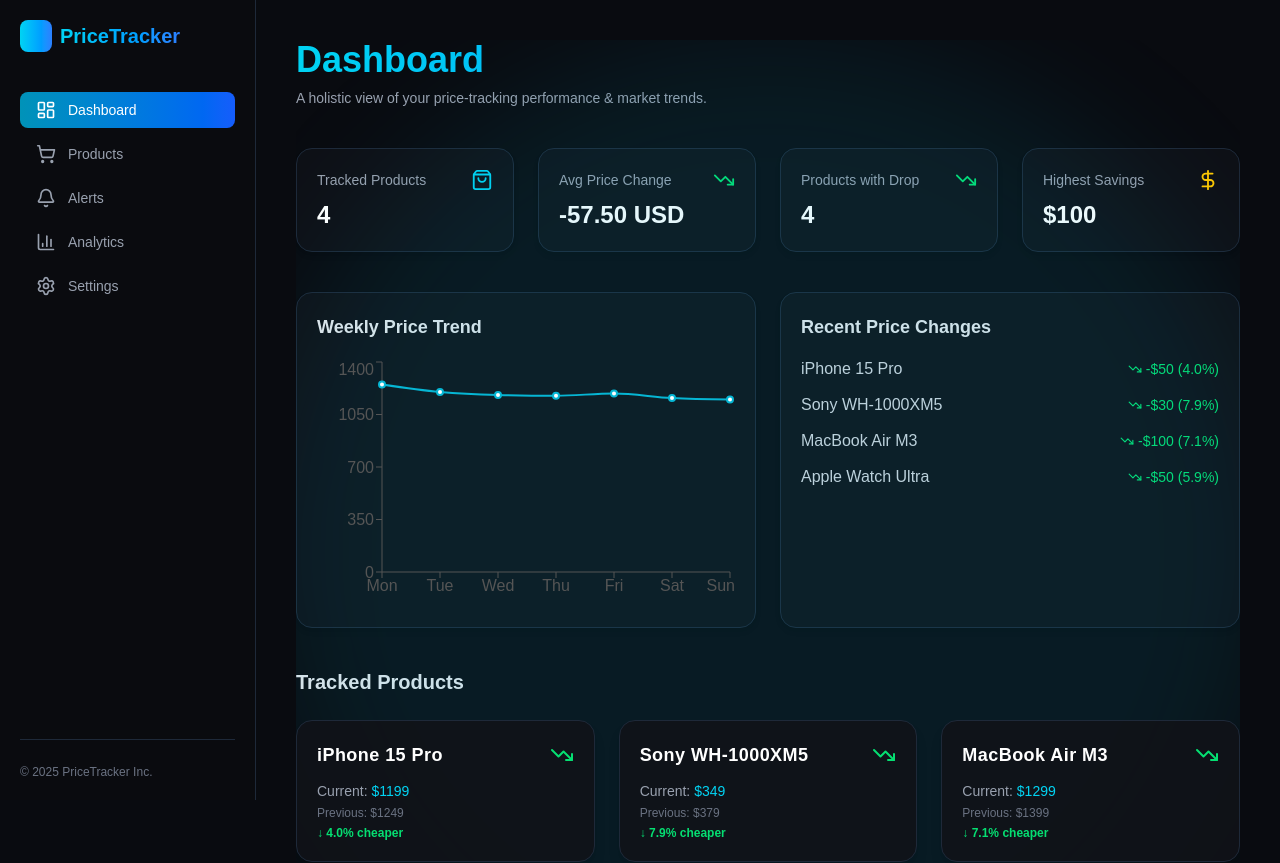
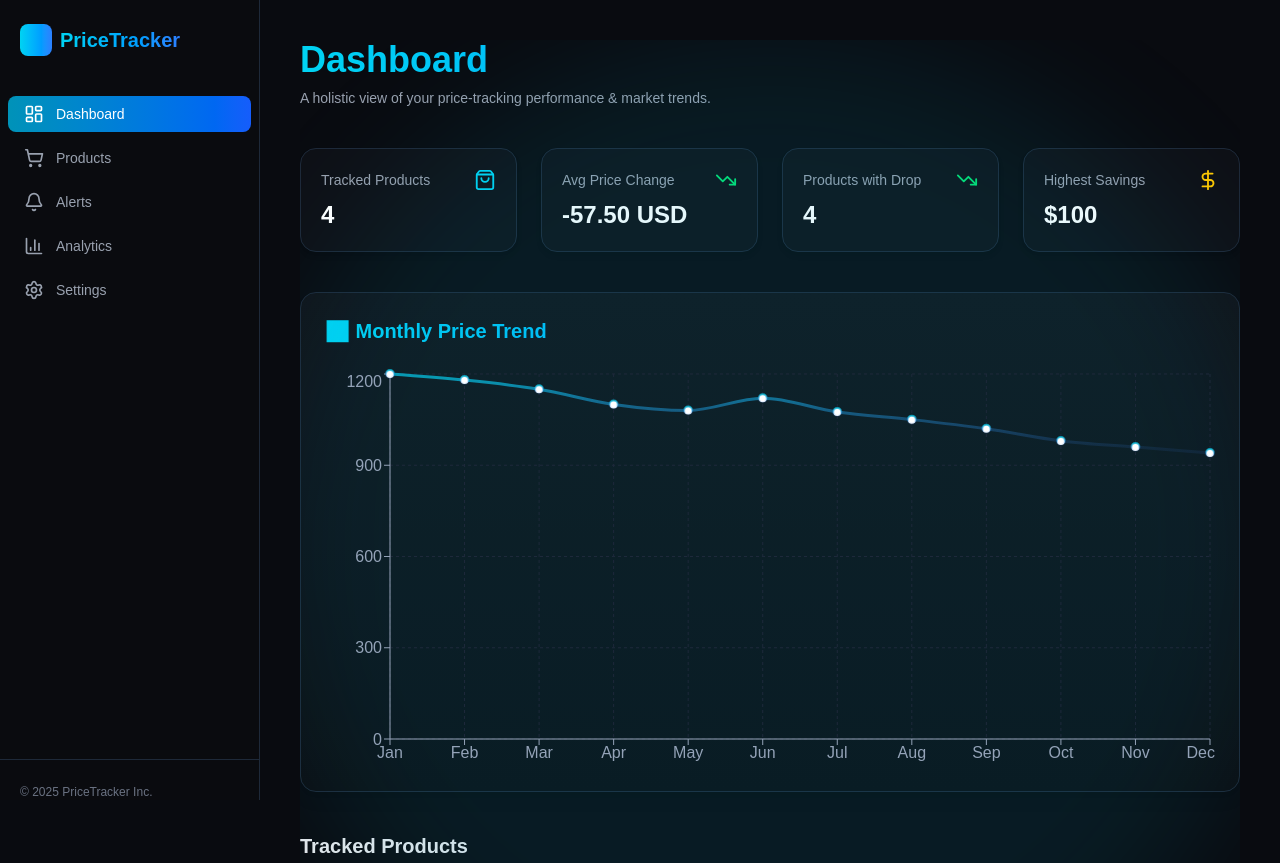
Before and after one commit to swaraj608/Price-Tracker, a Next.js app: page /dashboard in a window 1280 px wide. Shown: the top 863 px of the page. Built offline with nearby package versions, Linux system fonts and the light colour scheme.

Commit message:
Dashboard Modified

```diff
--- a/src/app/dashboard/layout.tsx
+++ b/src/app/dashboard/layout.tsx
@@ -1,4 +1,6 @@
-import React from "react";
+"use client";
+
+import React, { useState, useRef, useEffect } from "react";
 import Sidebar from "@/components/Layout/Sidebar";
 import Topbar from "@/components/Layout/Topbar";
 
@@ -7,13 +9,50 @@ export default function DashboardLayout({
 }: {
   children: React.ReactNode;
 }) {
+  // Sidebar width state
+  const [sidebarWidth, setSidebarWidth] = useState(260); // default width
+  const isDragging = useRef(false);
+
+  // --- Mouse handlers for resizing sidebar ---
+  const handleMouseDown = () => {
+    isDragging.current = true;
+  };
+
+  const handleMouseMove = (e: MouseEvent) => {
+    if (!isDragging.current) return;
+    const newWidth = Math.min(Math.max(e.clientX, 80), 320); // limit between 80px - 320px
+    setSidebarWidth(newWidth);
+  };
+
+  const handleMouseUp = () => {
+    isDragging.current = false;
+  };
+
+  // Attach / detach listeners
+  useEffect(() => {
+    window.addEventListener("mousemove", handleMouseMove);
+    window.addEventListener("mouseup", handleMouseUp);
+    return () => {
+      window.removeEventListener("mousemove", handleMouseMove);
+      window.removeEventListener("mouseup", handleMouseUp);
+    };
+  }, []);
+
   return (
     <div className="flex min-h-screen bg-[#090b10] text-white">
-      {/* Sidebar */}
-      <Sidebar />
+      {/* 🧩 Sidebar (resizable) */}
+      <div
+        style={{ width: sidebarWidth }}
+        className="relative transition-[background] duration-200 ease-in-out"
+      >
+        <Sidebar width={sidebarWidth} onMouseDown={handleMouseDown} />
+      </div>
 
-      {/* Main content */}
-      <div className="flex-1 md:ml-64">
+      {/* 🧠 Main content — adjusts with sidebar */}
+      <div
+        style={{ width: `calc(100% - ${sidebarWidth}px)` }}
+        className="transition-all duration-200"
+      >
         <Topbar />
         <div className="p-6 md:p-10">{children}</div>
       </div>
--- a/src/app/dashboard/page.tsx
+++ b/src/app/dashboard/page.tsx
@@ -4,7 +4,7 @@ import { useState } from "react";
 import KPISection from "@/components/Dashboard/KPISection";
 import PriceTrendChart from "@/components/Dashboard/PriceTrendChart";
 import ProductGrid from "@/components/Dashboard/ProductGrid";
-import RecentChanges from "@/components/Dashboard/RecentChanges";
+//import RecentChanges from "@/components/Dashboard/RecentChanges";
 
 export default function Dashboard() {
   const [products] = useState([
@@ -48,10 +48,10 @@ export default function Dashboard() {
       />
 
       {/* Charts Section */}
-      <section className="grid md:grid-cols-2 gap-6 my-10">
-        <PriceTrendChart />
-        <RecentChanges products={products} />
+       <section className="w-full my-10">
+           <PriceTrendChart />
       </section>
+
 
       {/* Product Grid */}
       <ProductGrid products={products} />
--- a/src/components/Dashboard/PriceTrendChart.tsx
+++ b/src/components/Dashboard/PriceTrendChart.tsx
@@ -1,27 +1,68 @@
 "use client";
 
-import { LineChart, Line, XAxis, YAxis, Tooltip, ResponsiveContainer } from "recharts";
+import React from "react";
+import {
+  LineChart,
+  Line,
+  XAxis,
+  YAxis,
+  Tooltip,
+  ResponsiveContainer,
+  CartesianGrid,
+} from "recharts";
 
+// 🗓️ Monthly Data
 const data = [
-  { name: "Mon", avg: 1250 },
-  { name: "Tue", avg: 1200 },
-  { name: "Wed", avg: 1180 },
-  { name: "Thu", avg: 1175 },
-  { name: "Fri", avg: 1190 },
-  { name: "Sat", avg: 1160 },
-  { name: "Sun", avg: 1150 },
+  { name: "Jan", price: 1200 },
+  { name: "Feb", price: 1180 },
+  { name: "Mar", price: 1150 },
+  { name: "Apr", price: 1100 },
+  { name: "May", price: 1080 },
+  { name: "Jun", price: 1120 },
+  { name: "Jul", price: 1075 },
+  { name: "Aug", price: 1050 },
+  { name: "Sep", price: 1020 },
+  { name: "Oct", price: 980 },
+  { name: "Nov", price: 960 },
+  { name: "Dec", price: 940 },
 ];
 
 export default function PriceTrendChart() {
   return (
-    <div className="bg-[#101218]/80 rounded-2xl border border-gray-800 p-5 shadow-md hover:border-cyan-500/30 transition-all">
-      <h3 className="text-lg font-semibold mb-4 text-gray-200">Weekly Price Trend</h3>
-      <ResponsiveContainer width="100%" height={250}>
+    <div className="w-full h-[500px] bg-gradient-to-b from-[#101218] to-[#0b0c10] border border-gray-800 rounded-2xl p-6 shadow-lg">
+      <h2 className="text-xl font-semibold mb-6 bg-gradient-to-r from-cyan-400 to-blue-500 bg-clip-text text-transparent">
+        📈 Monthly Price Trend
+      </h2>
+
+      <ResponsiveContainer width="100%" height="90%">
         <LineChart data={data}>
-          <XAxis dataKey="name" stroke="#555" />
-          <YAxis stroke="#555" />
-          <Tooltip contentStyle={{ backgroundColor: "#111", borderColor: "#333" }} />
-          <Line type="monotone" dataKey="avg" stroke="#06b6d4" strokeWidth={2} />
+          <defs>
+            <linearGradient id="colorPrice" x1="0" y1="0" x2="0" y2="1">
+              <stop offset="5%" stopColor="#06b6d4" stopOpacity={0.8} />
+              <stop offset="95%" stopColor="#3b82f6" stopOpacity={0.1} />
+            </linearGradient>
+          </defs>
+
+          <CartesianGrid strokeDasharray="3 3" stroke="#1e293b" />
+          <XAxis dataKey="name" stroke="#94a3b8" />
+          <YAxis stroke="#94a3b8" />
+          <Tooltip
+            contentStyle={{
+              backgroundColor: "#0f172a",
+              border: "1px solid #1e293b",
+              borderRadius: "8px",
+            }}
+            labelStyle={{ color: "#94a3b8" }}
+            itemStyle={{ color: "#06b6d4" }}
+          />
+          <Line
+            type="monotone"
+            dataKey="price"
+            stroke="url(#colorPrice)"
+            strokeWidth={3}
+            dot={{ r: 4, strokeWidth: 2 }}
+            activeDot={{ r: 6 }}
+          />
         </LineChart>
       </ResponsiveContainer>
     </div>
--- a/src/components/Layout/Sidebar.tsx
+++ b/src/components/Layout/Sidebar.tsx
@@ -10,6 +10,14 @@ import {
   ShoppingCart,
 } from "lucide-react";
 
+export default function Sidebar({
+  width,
+  onMouseDown,
+}: {
+  width: number;
+  onMouseDown: () => void;
+}) {
+  const pathname = usePathname();
   const navItems = [
     { name: "Dashboard", icon: <LayoutDashboard size={20} />, href: "/dashboard" },
     { name: "Products", icon: <ShoppingCart size={20} />, href: "/products" },
@@ -18,21 +26,28 @@ const navItems = [
     { name: "Settings", icon: <Settings size={20} />, href: "/settings" },
   ];
 
-export default function Sidebar() {
-  const pathname = usePathname();
-
   return (
-    <aside className="hidden md:flex flex-col w-64 bg-[#0b0c10]/95 border-r border-gray-800 p-5 fixed h-screen">
-      {/* ✅ Logo / Brand (now clickable) */}
-      <Link href="/" className="flex items-center gap-2 mb-10 hover:opacity-90 transition">
+    <aside
+      style={{ width }}
+      className="h-screen bg-[#0b0c10]/95 border-r border-gray-800 fixed left-0 top-0 flex flex-col transition-[width] duration-200"
+    >
+      {/* Logo */}
+      <Link
+        href="/"
+        className={`flex items-center gap-2 mb-10 px-5 mt-6 hover:opacity-90 transition ${
+          width < 150 && "justify-center"
+        }`}
+      >
         <div className="w-8 h-8 bg-gradient-to-r from-cyan-400 to-blue-500 rounded-lg" />
+        {width > 150 && (
           <h1 className="font-bold text-xl bg-gradient-to-r from-cyan-400 to-blue-500 bg-clip-text text-transparent">
             PriceTracker
           </h1>
+        )}
       </Link>
 
       {/* Navigation */}
-      <nav className="flex flex-col gap-2">
+      <nav className="flex flex-col gap-2 px-2">
         {navItems.map((item) => {
           const active = pathname.startsWith(item.href);
           return (
@@ -43,19 +58,28 @@ export default function Sidebar() {
                 active
                   ? "bg-gradient-to-r from-cyan-600 to-blue-600 text-white"
                   : "text-gray-400 hover:text-white hover:bg-[#1a1c22]"
-              }`}
+              } ${width < 150 && "justify-center"}`}
             >
               {item.icon}
-              {item.name}
+              {width > 150 && item.name}
             </Link>
           );
         })}
       </nav>
 
       {/* Footer */}
-      <div className="mt-auto pt-6 border-t border-gray-800 text-gray-500 text-xs">
+      {width > 150 && (
+        <div className="mt-auto pt-6 border-t border-gray-800 text-gray-500 text-xs px-5">
           © {new Date().getFullYear()} PriceTracker Inc.
         </div>
+      )}
+
+      {/* 🟢 Draggable Edge */}
+      <div
+        onMouseDown={onMouseDown}
+        className="absolute top-0 right-0 h-full w-[6px] cursor-ew-resize hover:bg-cyan-500/30 transition"
+        title="Drag to resize"
+      ></div>
     </aside>
   );
 }
```
Lines whose indentation alone changed are shown as unchanged.
